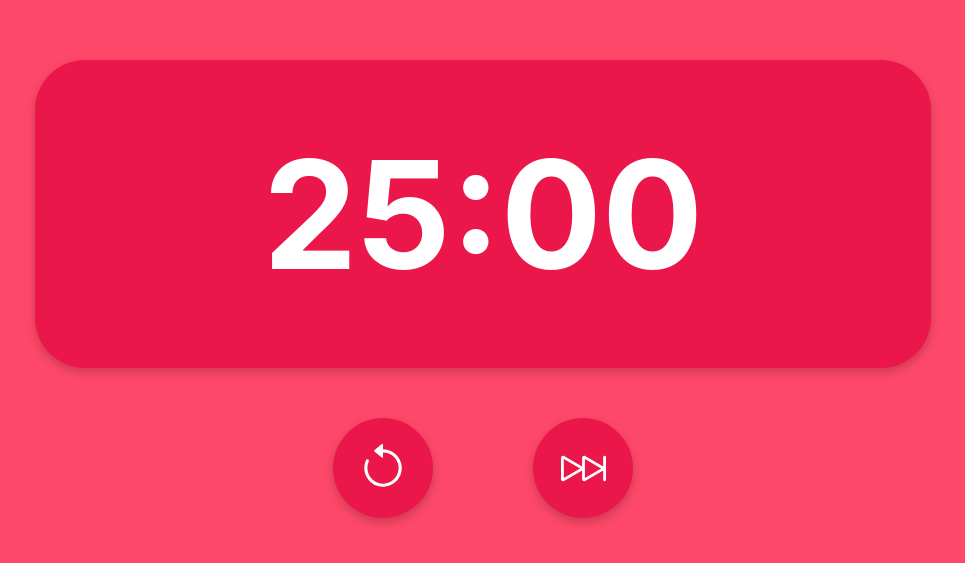
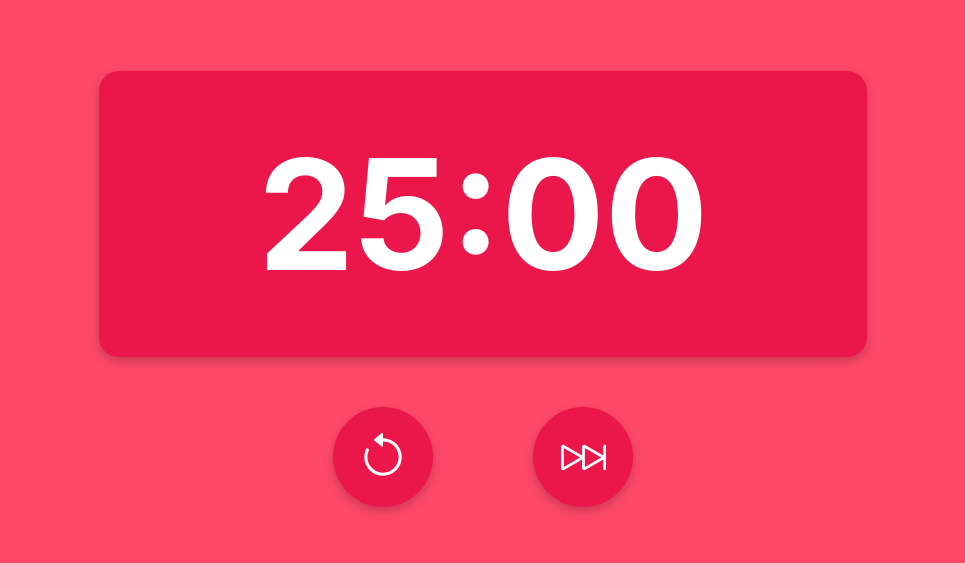
Before and after one commit to GhostScientist/nightshade, a React (Create React App) app: page / in a window 1280 px wide. Shown: the part 111-674 px from the top of the page, without its empty margins (157-1122 px from the left). Built offline with nearby package versions, Linux system fonts and the light colour scheme.

Commit message:
fix font-size

```diff
--- a/src/App.css
+++ b/src/App.css
@@ -52,9 +52,8 @@
 }
 
 .timer-container {
-  width: 70%;
-  height: 308px;
-  border-radius: 50px;
+  width: 60%;
+  border-radius: 20px;
   background-color: #EB1649;
   color: white;
   display: flex;
@@ -67,8 +66,8 @@
 }
 
 #timer-label {
-  font-size: 150px;
+  font-size: 12vw;
   width: 100%;
-  margin-bottom: 0;
-  margin-top: 0;
+  margin-bottom: 50px;
+  margin-top: 50px;
 }
```
